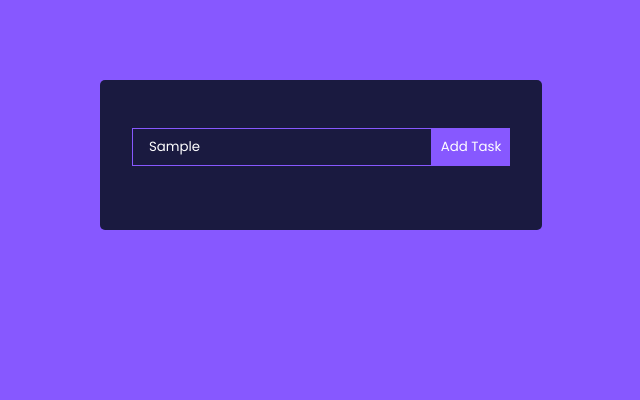
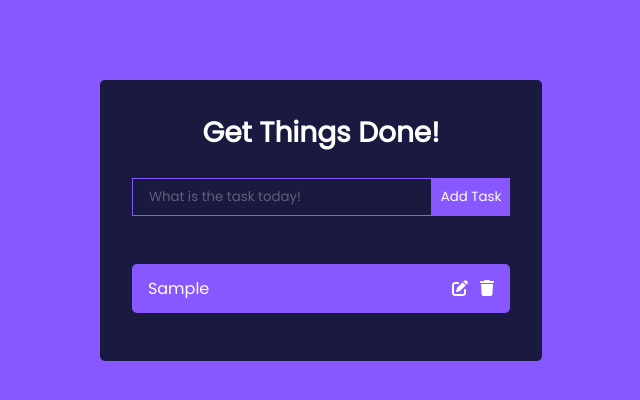
Before and after one commit to kishore270598/todo, a React (Create React App) app: page / in a window 1280 px wide. Both pictures are taken after typing "Sample" into the empty fields and a click on the button "Add Task". Shown: the top 400 px of the page, without its empty margins (319-959 px from the left). Built offline with nearby package versions, Linux system fonts and the light colour scheme.

Commit message:
TODO PROJECT

```diff
--- a/src/App.css
+++ b/src/App.css
@@ -31,7 +31,7 @@ h1 {
   border-radius: 5px;
 }
 
-.Todoform {
+.TodoForm {
   width: 100%;
   margin-bottom: 1rem;
 }
--- a/src/components/EditForm.js
+++ b/src/components/EditForm.js
@@ -1,7 +1,19 @@
-import React from 'react'
+import React, {useState} from 'react'
 
-export const EditForm = () => {
+export const EditForm = ({editTodo,task}) => {
+    const [value, setValue]=useState(task.task)
+    const handleSubmit = e =>{
+      e.preventDefault();
+      editTodo(value,task.id)
+      setValue("")
+
+
+    }
   return (
-    <div>EditForm</div>
+    <form className='TodoForm' onSubmit={handleSubmit}>
+      <input type='text' className='todo-input' value={value} placeholder='Update Task'
+      onChange={(e) => setValue(e.target.value) }/>
+      <button type='submit' className='todo-btn'>Update task</button>
+    </form>
   )
 }
--- a/src/components/Todo.js
+++ b/src/components/Todo.js
@@ -1,7 +1,15 @@
 import React from 'react'
-
-export const Todo = () => {
+import { FontAwesomeIcon } from '@fortawesome/react-fontawesome'
+import { faPenToSquare } from '@fortawesome/free-solid-svg-icons'
+import { faTrash } from '@fortawesome/free-solid-svg-icons'
+export const Todo = ({task,toggleComplete,deleteTodo,editTodo}) => {
   return (
-    <div>Todo</div>
+      <div className='Todo'>
+          <p onClick={ () => toggleComplete(task.id) } className={`${task.completed ? "completed" : "incompleted"}`}>{task.task}</p>
+          <div>
+          <FontAwesomeIcon className="edit-icon" icon={faPenToSquare} onClick={() => editTodo(task.id)}/>
+          <FontAwesomeIcon className="delete-icon" icon={faTrash} onClick={() => deleteTodo(task.id)}/>
+          </div>
+      </div>
   )
 }
--- a/src/components/TodoForm.js
+++ b/src/components/TodoForm.js
@@ -5,11 +5,14 @@ export const TodoForm = ({addTodo}) => {
     const handleSubmit = e =>{
       e.preventDefault();
       addTodo(value)
+      setValue("")
+
+
 
     }
   return (
     <form className='TodoForm' onSubmit={handleSubmit}>
-      <input type='text' className='todo-input' placeholder='What is the task today!'
+      <input type='text' className='todo-input' value={value} placeholder='What is the task today!'
       onChange={(e) => setValue(e.target.value) }/>
       <button type='submit' className='todo-btn'>Add Task </button>
     </form>
--- a/src/components/TodoWrapper.js
+++ b/src/components/TodoWrapper.js
@@ -1,6 +1,8 @@
 import React ,{useState} from 'react'
 import { TodoForm } from './TodoForm'
 import { v4 as uuidv4 } from 'uuid';
+import { Todo } from './Todo';
+import { EditForm } from './EditForm';
 uuidv4();
 //export--< public>
 export const TodoWrapper = () => {
@@ -16,13 +18,76 @@ export const TodoWrapper = () => {
       isEditing: false
     }
     temp.push(newtodo)
-    console.log(temp)
     setTodos(temp)
     console.log(todos)
   }
+    const toggleComplete = id => {
+      const temp=id
+      const clone_array=[...todos]
+      for (let index=0;index<clone_array.length;index++)
+      {
+        if (temp===clone_array[index].id && clone_array[index].completed!==true)
+        {
+          clone_array[index].completed=true
+        }
+
+      }
+      setTodos(clone_array)
+
+    }
+    const deleteTodo = (id) => {
+      const temp=id
+      const clone_array=[...todos]
+      for (let index=0;index<clone_array.length;index++)
+      {
+        if (temp===clone_array[index].id)
+          {clone_array.splice(index,1)}
+      }
+      console.log(clone_array)
+      setTodos(clone_array)
+      console.log(clone_array)
+    }
+    const editTodo = id => {
+      const temp=id
+      const clone_array=[...todos]
+      for (let index=0;index<clone_array.length;index++)
+      {
+        if (temp===clone_array[index].id && clone_array[index].isEditing!==true)
+        {
+          clone_array[index].isEditing=true
+        }
+        setTodos(clone_array)
+
+      }
+    }
+    const editTask = (task,id) => {
+      const val=task
+      const temp=id
+      const clone_array=[...todos]
+      console.log(clone_array)
+      for (let index=0;index<clone_array.length;index++)
+      { console.log(clone_array[index])
+        if (temp===clone_array[index].id)
+        {
+          clone_array[index].task=val
+          clone_array[index].isEditing=false
+        }
+        setTodos(clone_array)
+      }
+
+
+    }
   return (
     <div className='TodoWrapper'>
+      <h1>Get Things Done!</h1>
       <TodoForm addTodo={addTodo}/>
+      {todos.map((todo,index) => (
+          todo.isEditing ? (
+            <EditForm editTodo={editTask} task={todo}/>
+          ) : (
+            <Todo task={todo} key={index} toggleComplete={toggleComplete} deleteTodo={deleteTodo} editTodo={editTodo} />
+          )
+      ))}
     </div>
   )
 }
```
